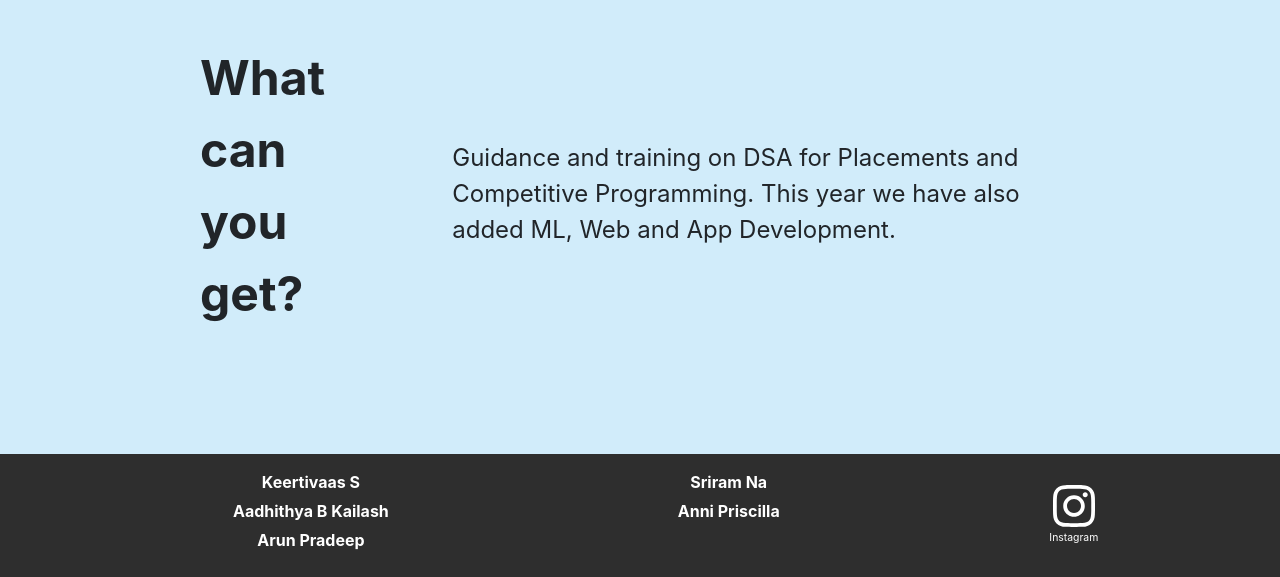
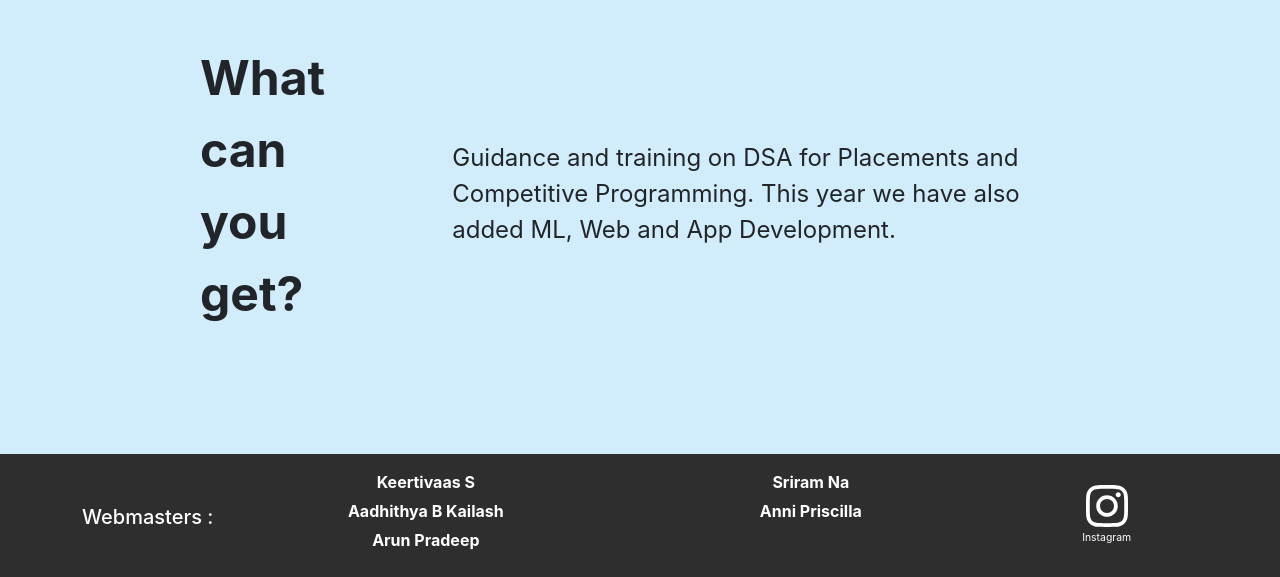
Before and after one commit to procode-it-ssn/procode-it-ssn.github.io, a React (Create React App) app: page / in a window 1280 px wide. Shown: the part 1268-1845 px from the top of the page. Built offline with nearby package versions, Linux system fonts and the light colour scheme.

Commit message:
Added "Webmasters" in footer

```diff
--- a/src/components/Footer/index.js
+++ b/src/components/Footer/index.js
@@ -7,6 +7,7 @@ export const Footer = () => {
     <div className="footer">
       <div className="container">
         <div className="py-3 pb-1 d-flex flex-column flex-md-row justify-content-center align-items-center text-center">
+          <h5>Webmasters : </h5>
           <div className="done-by flex-grow-1">
             <ul className="row w-100">
               <li className="col-md-6">
```
